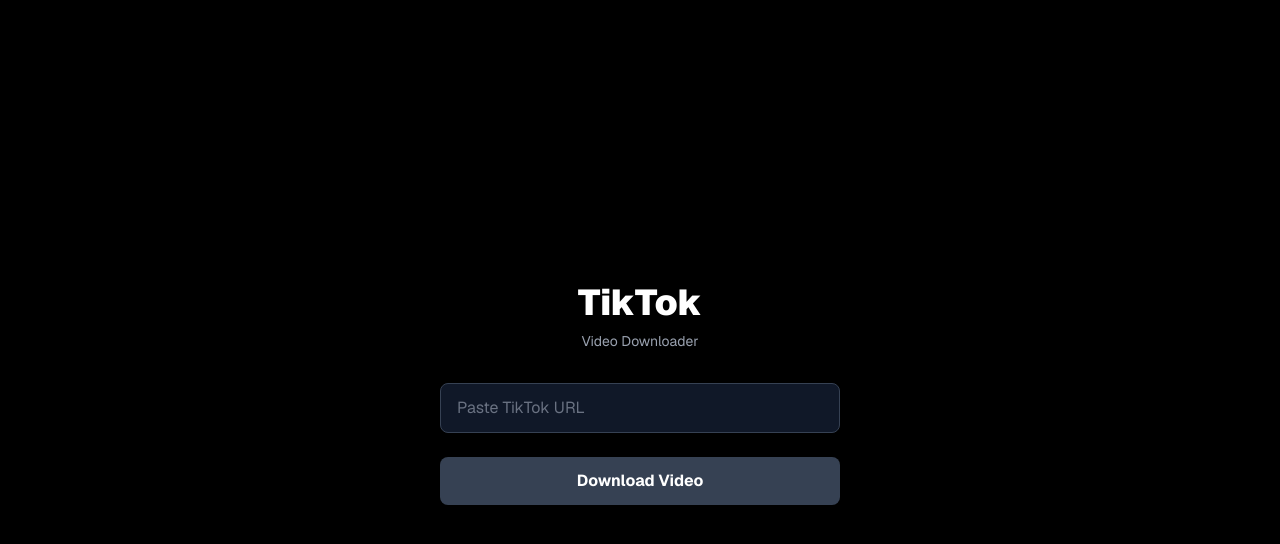
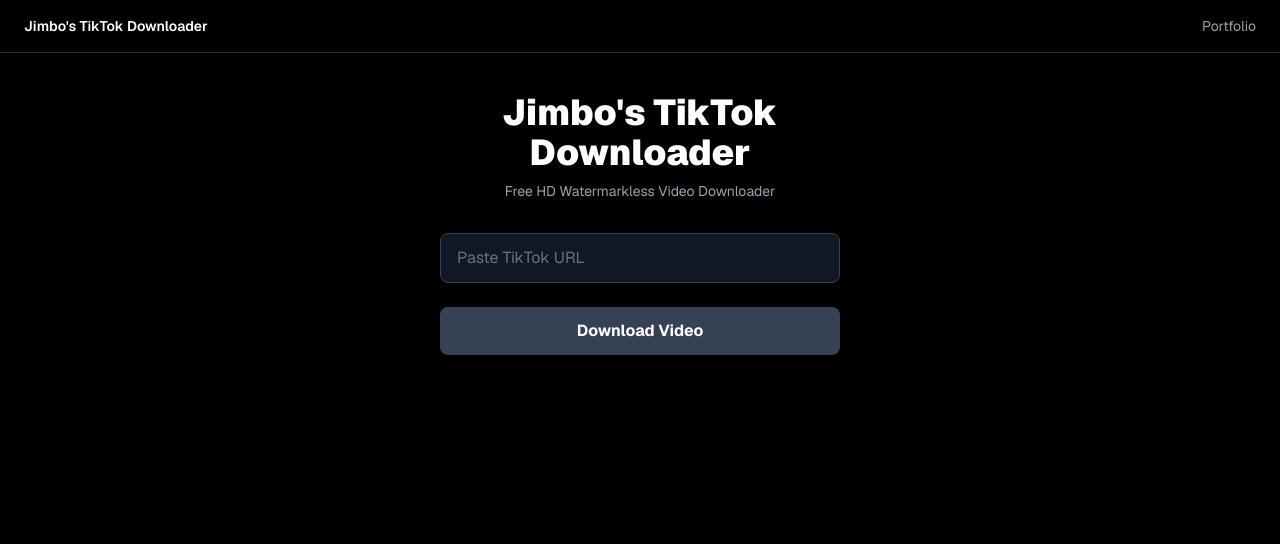
Before and after one commit to Jonathan1600/tiktok-downloader, a Next.js app: page / in a window 1280 px wide. Shown: the top 544 px of the page. Built offline with nearby package versions, Linux system fonts and the light colour scheme.

Commit message:
added my signatures and portfolio

```diff
--- a/src/pages/index.tsx
+++ b/src/pages/index.tsx
@@ -52,14 +52,27 @@
   return (
     <>
       <Head>
-        <title>TikTok Video Downloader</title>
-        <meta name="description" content="Download HD TikTok Videos without watermarks for Free" />
+        <title>Jimbo's TikTok Video Downloader</title>
+        <meta name="description" content="Download HD TikTok Videos without watermarks for Free made by Jimbo" />
         <link rel="icon" href="/greendownload48.png" />
       </Head>
       <div className="min-h-screen bg-black">
-        <div className="mx-auto flex max-w-md flex-col items-center justify-center min-h-screen px-6 py-10">
-          <h1 className="mb-2 text-4xl font-black text-white">TikTok</h1>
-          <p className="mb-8 text-sm text-gray-400">Video Downloader</p>
+        <header className="border-b border-gray-800 bg-black sticky top-0 z-10">
+          <div className="mx-auto max-w-full px-6 py-4 flex justify-between items-center">
+            <h2 className="text-sm font-semibold text-white">Jimbo's TikTok Downloader</h2>
+            <a
+              href="https://www.jonathancalderon.me/"
+              target="_blank"
+              rel="noopener noreferrer"
+              className="text-sm text-gray-400 hover:text-white transition-colors"
+            >
+              Portfolio
+            </a>
+          </div>
+        </header>
+        <div className="mx-auto flex max-w-md flex-col items-center justify-center min-h-auto px-6 py-10">
+          <h1 className="mb-2 text-4xl font-black text-white text-center">Jimbo's TikTok Downloader</h1>
+          <p className="mb-8 text-sm text-gray-400">Free HD Watermarkless Video Downloader</p>
 
           <input
             value={url}
```
